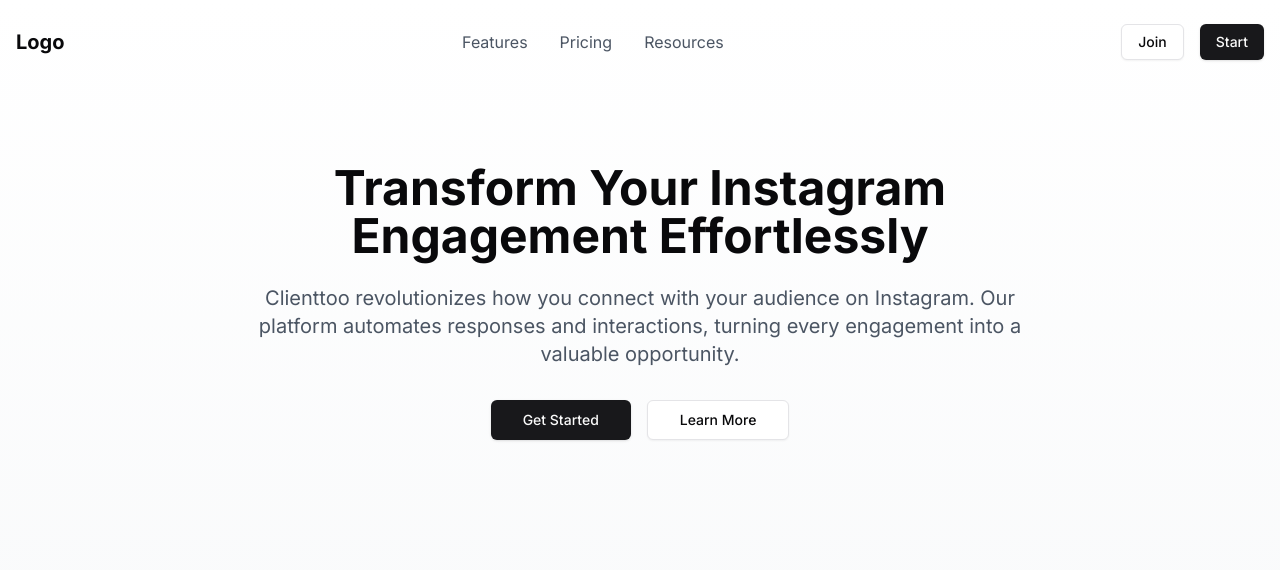
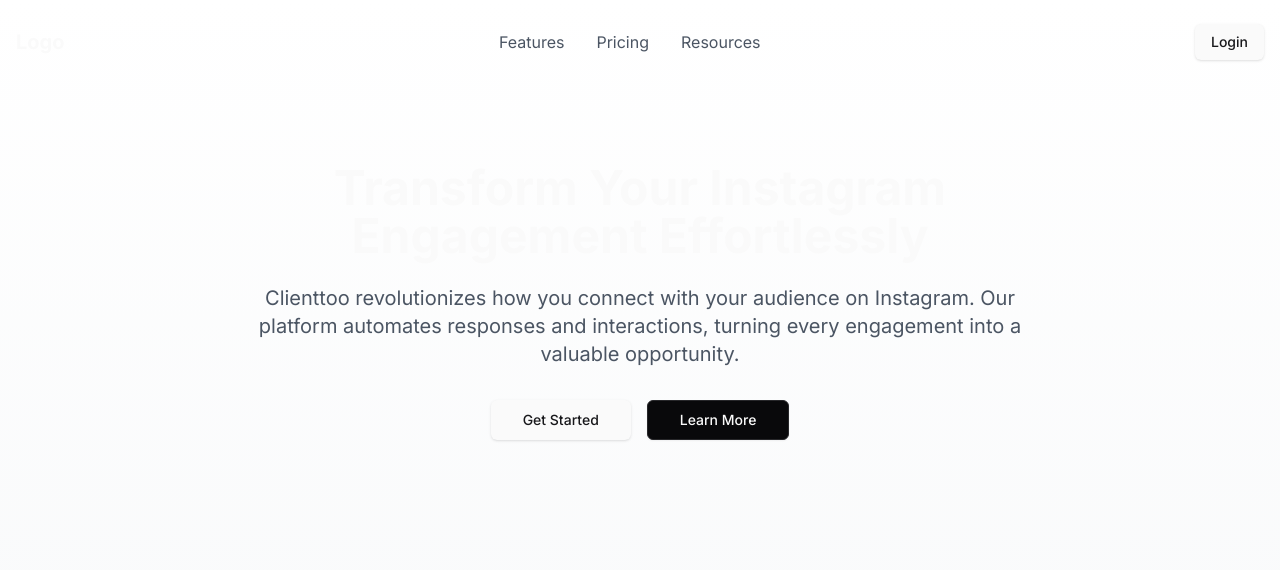
Before and after one commit to Dhanush-harikrishnan/clienttoo, a Next.js app: page / in a window 1280 px wide. Shown: the top 570 px of the page. Built offline with nearby package versions, Linux system fonts and the light colour scheme.

Commit message:
sign-in and sign-up procted route done

```diff
--- a/package.json
+++ b/package.json
@@ -9,6 +9,7 @@
     "lint": "next lint"
   },
   "dependencies": {
+    "@clerk/nextjs": "^6.9.8",
     "@hookform/resolvers": "^3.10.0",
     "@radix-ui/react-accordion": "^1.2.2",
     "@radix-ui/react-alert-dialog": "^1.1.4",
--- /dev/null
+++ b/src/app/(auth)/sign-in/[[...sign-in]]/page.tsx
@@ -0,0 +1,10 @@
+import { SignIn } from '@clerk/nextjs'
+import React from 'react'
+
+type Props = {}
+
+const page = (props: Props) => {
+  return <SignIn />
+}
+
+export default page
--- /dev/null
+++ b/src/app/(auth)/sign-up/[[...sign-up]]/page.tsx
@@ -0,0 +1,10 @@
+import { SignUp } from '@clerk/nextjs'
+import React from 'react'
+
+type Props = {}
+
+const page = (props: Props) => {
+  return <SignUp />
+}
+
+export default page
--- /dev/null
+++ b/src/app/(auth)/sign-up/layout.tsx
@@ -0,0 +1,11 @@
+import React from 'react'
+
+type Props = {
+    children: React.ReactNode
+}
+
+const layout = ({children}: Props) => {
+  return <div className='h-screen flex items-center justify-center'>{children}</div>
+}
+
+export default layout
--- a/src/app/layout.tsx
+++ b/src/app/layout.tsx
@@ -1,5 +1,8 @@
 import type { Metadata } from "next";
+import { ClerkProvider} from '@clerk/nextjs'
+import { ThemeProvider } from "@/providers/theme-provider";
 import { Inter } from "next/font/google";
+import { Toaster } from "sonner";
 import "./globals.css";
 
 const inter = Inter({ subsets: ["latin"] });
@@ -15,8 +18,21 @@
   children: React.ReactNode;
 }>) {
   return (
+    <ClerkProvider>
     <html lang="en">
-      <body className={inter.className}>{children}</body>
+      <body className={inter.className}>
+    <ThemeProvider
+            attribute="class"
+            defaultTheme="dark"
+            disableTransitionOnChange
+            >
+
+        {children}
+        <Toaster />
+    </ThemeProvider>
+        </body>
+
     </html>
+    </ClerkProvider>
   );
 }
--- a/src/app/page.tsx
+++ b/src/app/page.tsx
@@ -27,8 +27,8 @@
               </Link>
             </div>
             <div className="flex items-center space-x-4">
-              <Button variant="outline">Join</Button>
-              <Button>Start</Button>
+              <Button>
+                <Link href="/dashboard">Login</Link></Button>
             </div>
           </nav>
         </header>
--- /dev/null
+++ b/src/middleware.tsx
@@ -0,0 +1,19 @@
+import { clerkMiddleware, createRouteMatcher } from "@clerk/nextjs/server";
+
+const isProtectedRoute = createRouteMatcher(['/dashboard(.*)',
+    '/api/payment(.*)',
+    '/callback(.*)',
+])
+
+export default clerkMiddleware(async(auth,req) => {
+  if(isProtectedRoute(req)) await auth.protect()
+});
+
+export const config = {
+  matcher: [
+    // Skip Next.js internals and all static files, unless found in search params
+    '/((?!_next|[^?]*\\.(?:html?|css|js(?!on)|jpe?g|webp|png|gif|svg|ttf|woff2?|ico|csv|docx?|xlsx?|zip|webmanifest)).*)',
+    // Always run for API routes
+    '/(api|trpc)(.*)',
+  ],
+};
--- /dev/null
+++ b/src/providers/theme-provider.tsx
@@ -0,0 +1,11 @@
+"use client"
+
+import * as React from "react"
+import { ThemeProvider as NextThemesProvider } from "next-themes"
+
+export function ThemeProvider({
+  children,
+  ...props
+}: React.ComponentProps<typeof NextThemesProvider>) {
+  return <NextThemesProvider {...props}>{children}</NextThemesProvider>
+}
```
Also changed, not shown: 2 other files (tests, documents, lock files or other folders).
